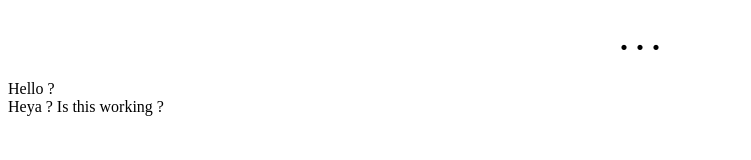
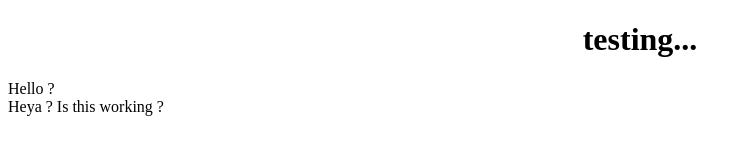
Before and after one commit to EM-387/inferno, a plain HTML site: page index.html in a window 1280 px wide. Shown: the whole page, without its empty margins (0-751 px from the left). Drawn offline with Linux system fonts and the light colour scheme.

Commit message:
Update index.html

```diff
--- a/index.html
+++ b/index.html
@@ -11,7 +11,7 @@
 <!--    <link href="style.css" rel="stylesheet" type="text/css" media="all"> -->
   </head>
   <body>
-    <h1 style= "text-align: center;">. . .</h1>
+    <h1 style= "text-align: center;">testing...</h1>
 
     <p>
     Hello ? <br> Heya ? Is this working ?
```
